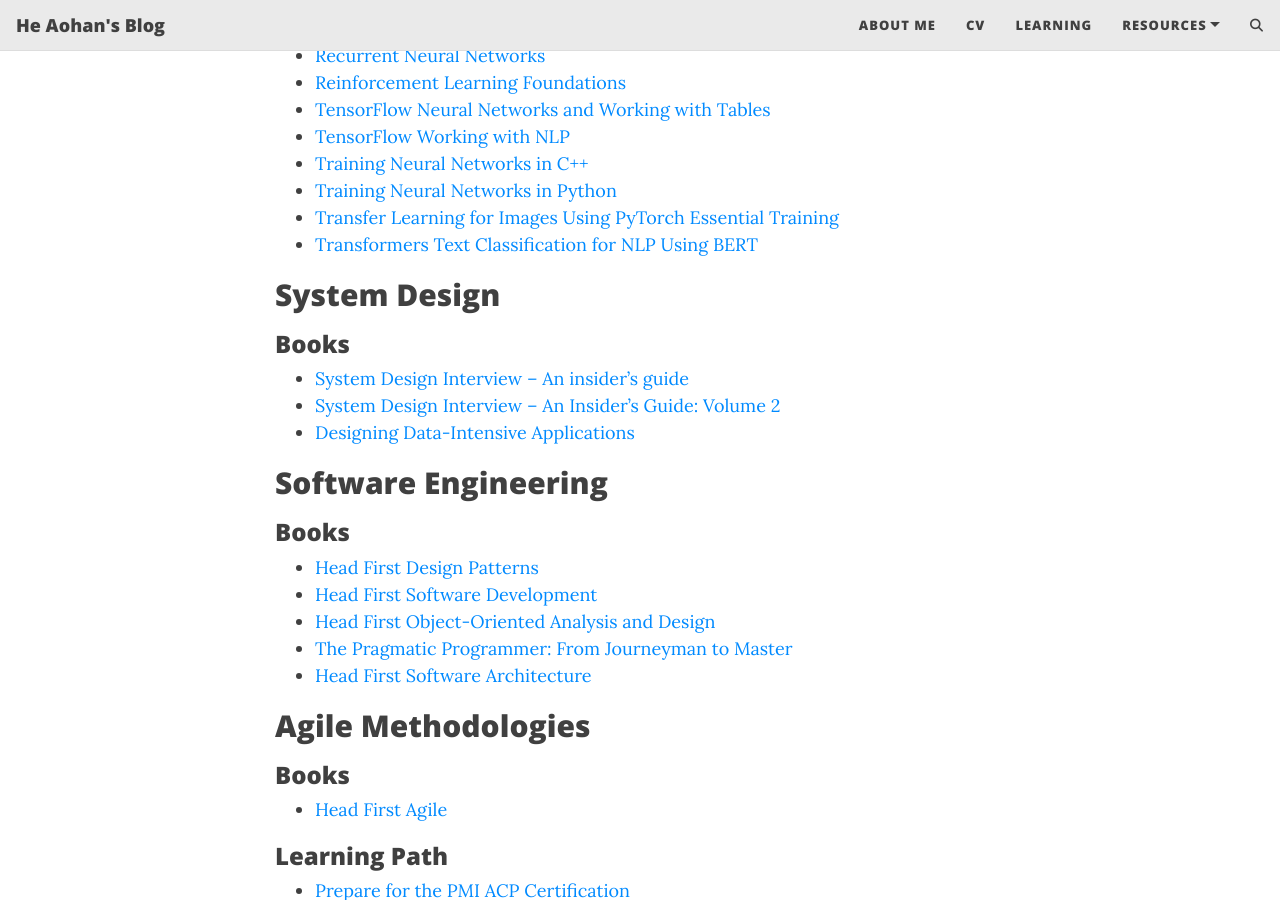
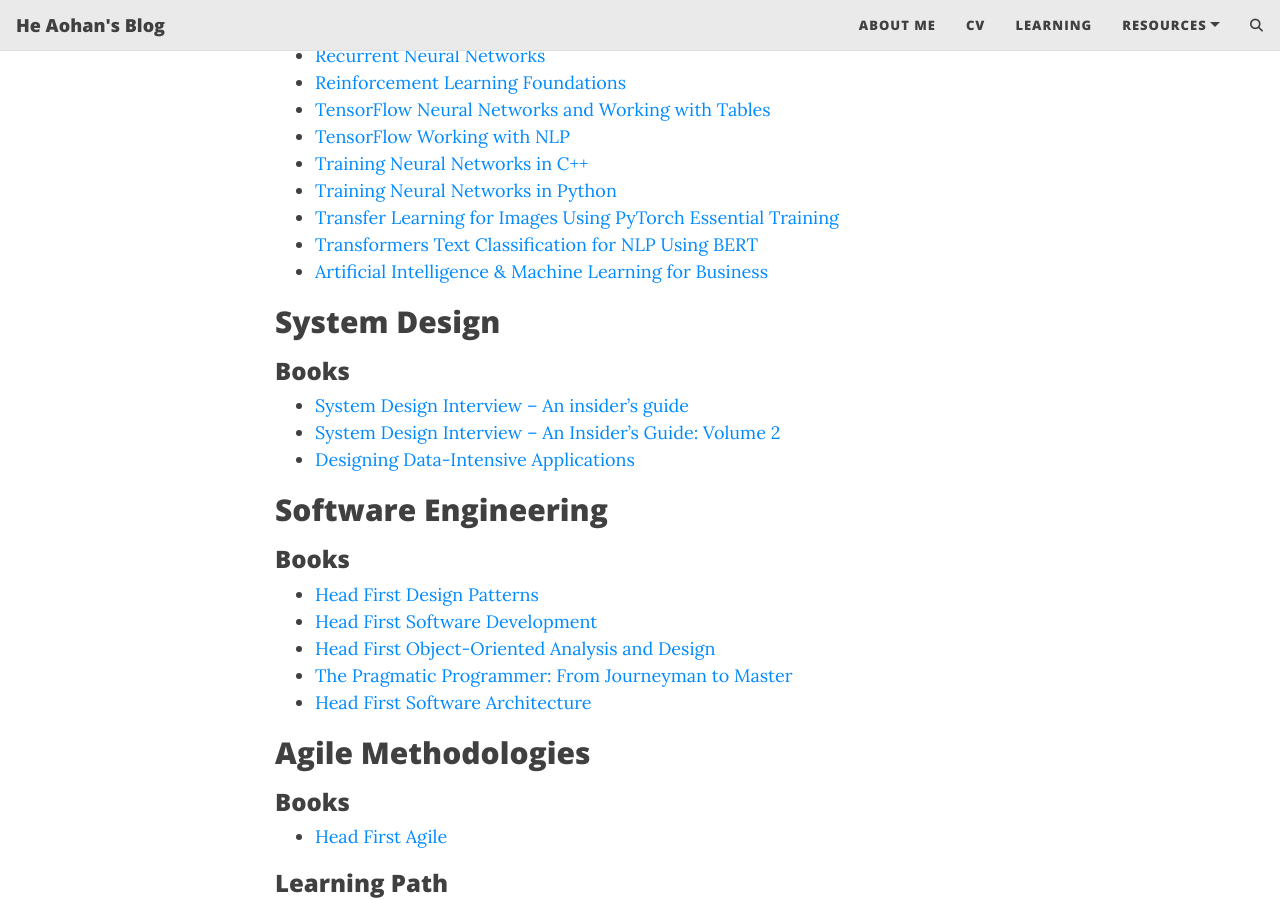
Before and after one commit to heaohan/heaohan.github.io, a Jekyll site: the page built from learning.md, in a window 1280 px wide and 900 px high, scrolled down 1686 px. Built offline with Jekyll 4.4.1, drawn with Linux system fonts in a browser that asks for light colours; comment, search, counter and statistics services are not loaded.

Commit message:
chores: add course

```diff
--- a/learning.md
+++ b/learning.md
@@ -61,6 +61,7 @@
 - [Training Neural Networks in Python](https://heaohan.github.io/files/certificate/Machine%20Learning/Courses/CertificateOfCompletion_Training%20Neural%20Networks%20in%20Python.pdf)
 - [Transfer Learning for Images Using PyTorch Essential Training](https://heaohan.github.io/files/certificate/Machine%20Learning/Courses/CertificateOfCompletion_Transfer%20Learning%20for%20Images%20Using%20PyTorch%20Essential%20Training.pdf)
 - [Transformers Text Classification for NLP Using BERT](https://heaohan.github.io/files/certificate/Machine%20Learning/Courses/CertificateOfCompletion_Transformers%20Text%20Classification%20for%20NLP%20Using%20BERT.pdf)
+- [Artificial Intelligence & Machine Learning for Business](/files/certificate/Machine%20Learning/Courses/CertificateOfCompletion_AI_ML_for_Biz.pdf)
 
 ## System Design
 
```
Also changed, not shown: 1 other file.
